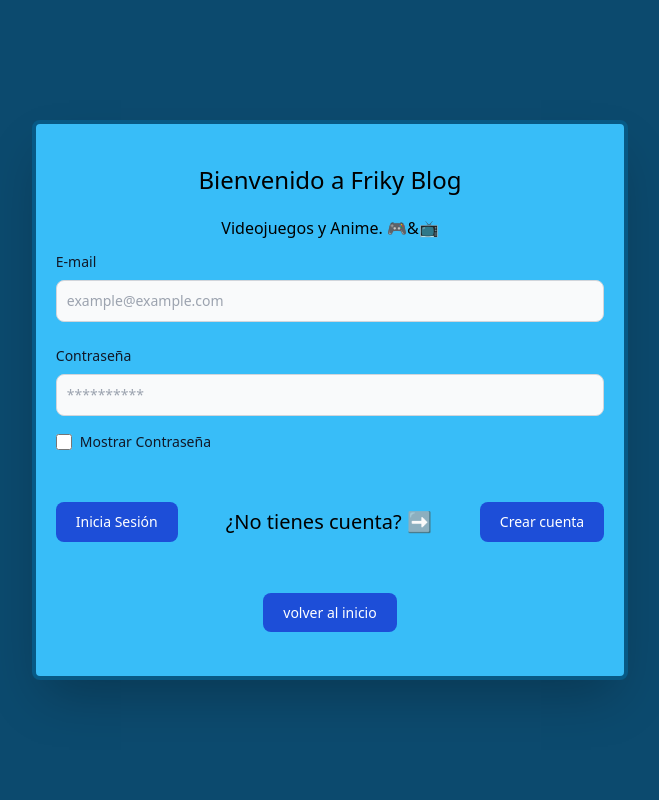
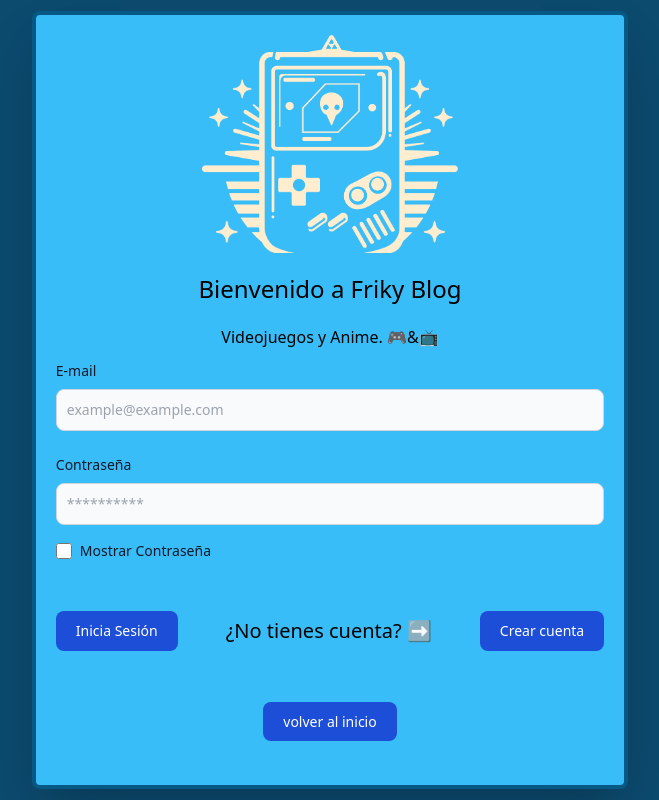
Before and after one commit to QuimCrous/code_blog, a Vue app: page /auth/login in a window 1280 px wide. Shown: the whole page, without its empty margins (310-969 px from the left). Built offline with nearby package versions, Linux system fonts and the light colour scheme; no server answers.

Commit message:
Update - Updated SignUp and SignIn 3 and added logo

```diff
--- a/src/components/SignIn.vue
+++ b/src/components/SignIn.vue
@@ -5,6 +5,10 @@
     class="bg-sky-900 h-screen max-w-screen flex flex-col justify-center items-center"
   >
     <div class="border-4 p-5 border-sky-800 bg-sky-400 rounded-lg shadow-2xl">
+      <div class="flex justify-center">
+        <img src="../../public/img/Logosensefondo.png" class="w-64" alt="" />
+      </div>
+
       <div>
         <h3 class="text-2xl text-center m-5">Bienvenido a Friky Blog</h3>
         <p class="text-center m-3">Videojuegos y Anime. 🎮&📺</p>
--- a/src/components/SignUp.vue
+++ b/src/components/SignUp.vue
@@ -3,6 +3,10 @@
     class="bg-sky-900 h-screen max-w-screen flex flex-col justify-center items-center"
   >
     <div class="border-4 p-5 border-sky-800 bg-sky-400 rounded-lg shadow-2xl">
+      <div class="flex justify-center">
+        <img src="../../public/img/Logosensefondo.png" class="w-64" alt="" />
+      </div>
+
       <div>
         <h3 class="text-2xl text-center m-5">Bienvenido a Friky Blog</h3>
         <p class="text-center m-3">Videojuegos y Anime. 🎮&📺</p>
```
